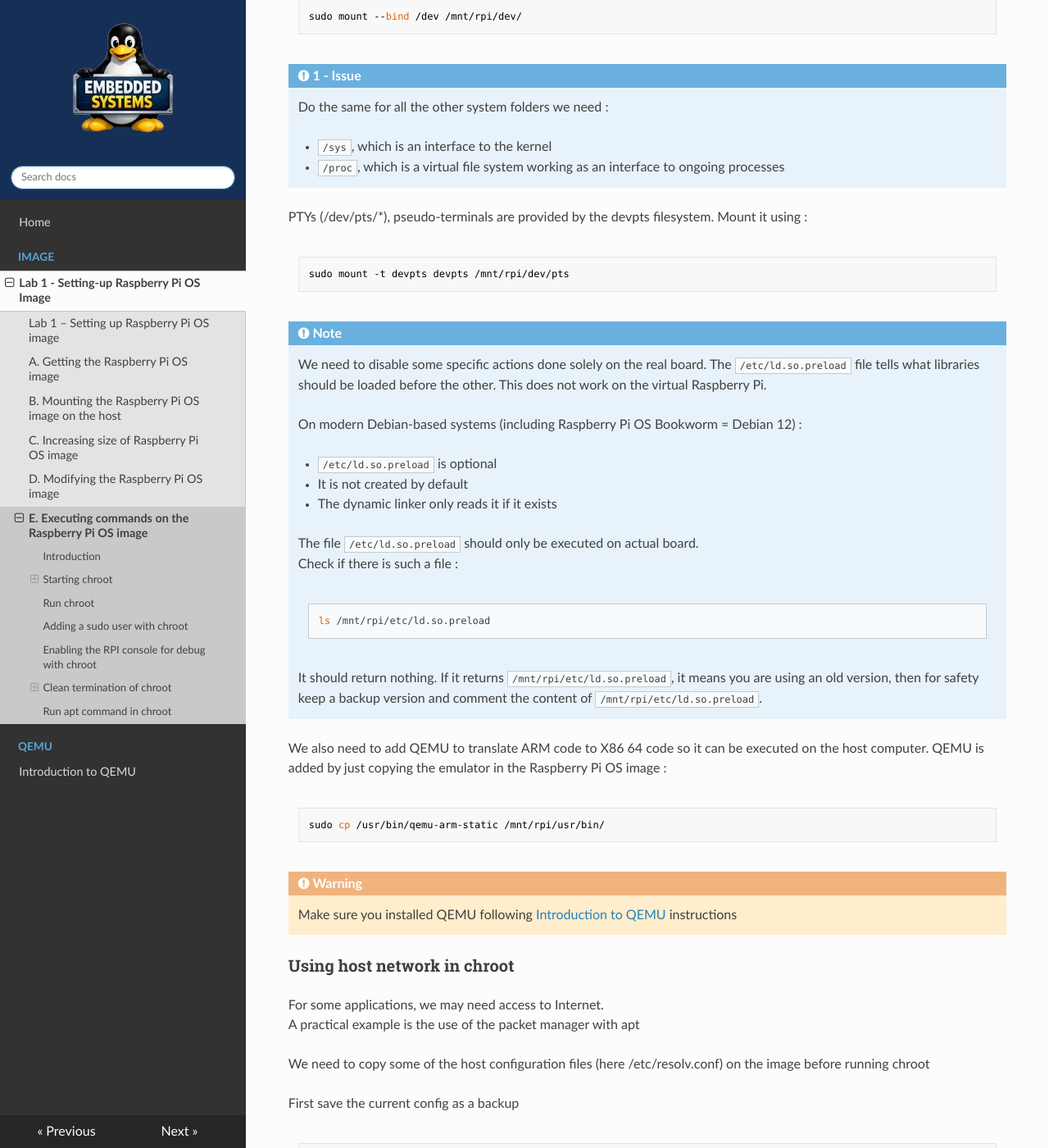
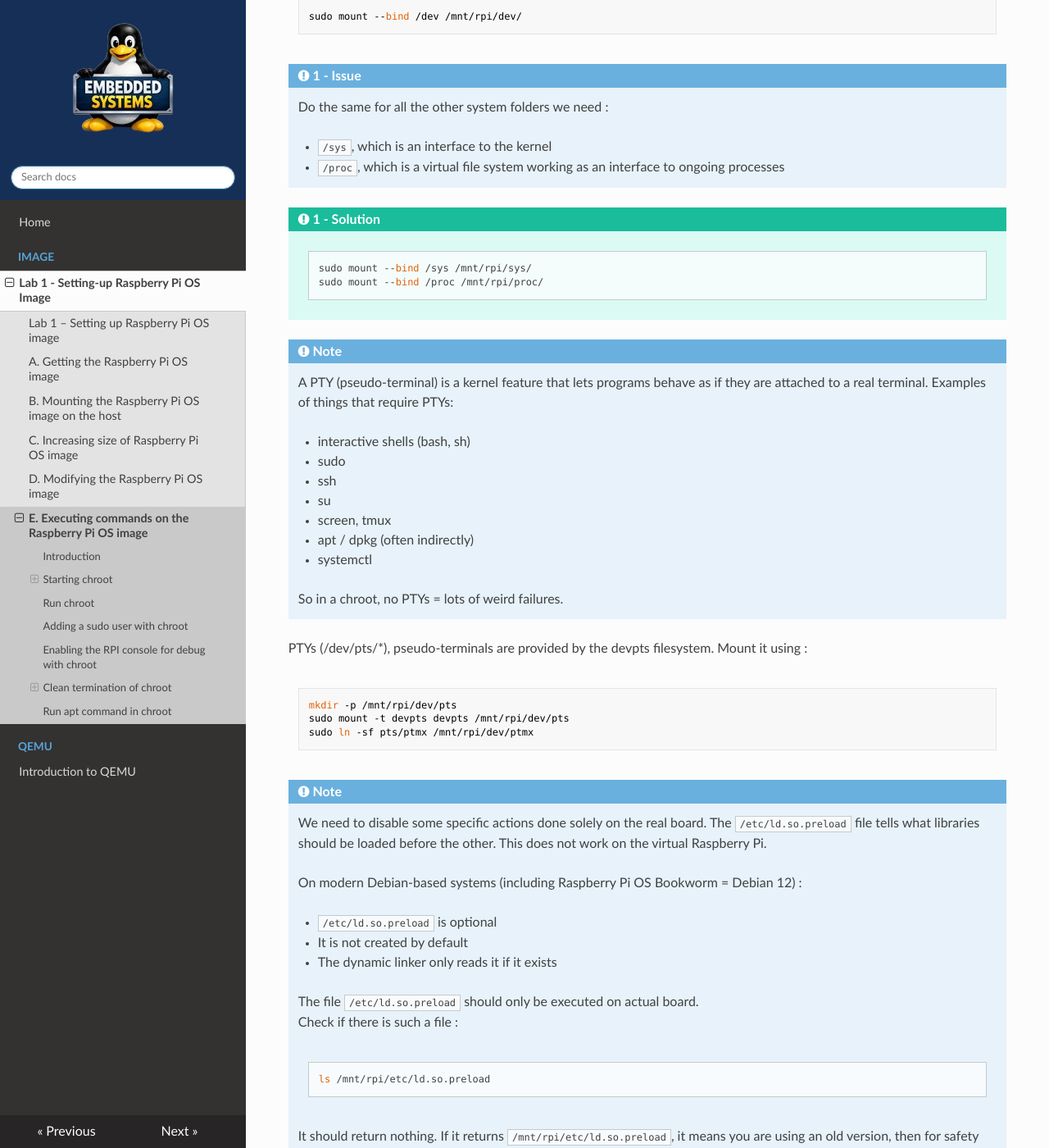
Before and after one commit to tlefloch/emb-sys, an MkDocs documentation site: the page built from docs/image/tp1/executing.md, in a window 1280 px wide and 1400 px high, scrolled down 1119 px. Shown: the whole window at 82% size. Built offline with MkDocs 1.6.1, drawn with Linux system fonts in a browser that asks for light colours; nearby versions of some CDN libraries; some of the changed text lies outside the part shown.

Commit message:
show solutions

````diff
--- a/docs/image/tp1/executing.md
+++ b/docs/image/tp1/executing.md
@@ -53,16 +53,32 @@ sudo mount --bind /dev /mnt/rpi/dev/
     - `/sys`, which is an interface to the kernel
     - `/proc`, which is a virtual file system working as an interface to ongoing processes
 
-<!-- !!! Tip "1 - Solution"
+!!! Tip "1 - Solution"
 
     ```bash
     sudo mount --bind /sys /mnt/rpi/sys/
     sudo mount --bind /proc /mnt/rpi/proc/
-    ``` -->
+    ```
+
+!!! Note
+    A PTY (pseudo-terminal) is a kernel feature that lets programs behave as if they are attached to a real terminal.
+    Examples of things that require PTYs:
+
+    - interactive shells (bash, sh)
+    - sudo
+    - ssh
+    - su
+    - screen, tmux
+    - apt / dpkg (often indirectly)
+    - systemctl
+
+    So in a chroot, no PTYs = lots of weird failures.
 
 PTYs (/dev/pts/*), pseudo-terminals are provided by the devpts filesystem. Mount it using :
 ```bash
+mkdir -p /mnt/rpi/dev/pts
 sudo mount -t devpts devpts /mnt/rpi/dev/pts
+sudo ln -sf pts/ptmx /mnt/rpi/dev/ptmx
 ```
 
 !!! Note
@@ -138,6 +154,7 @@ sudo mount --bind /dev /mnt/rpi/dev/
 sudo mount --bind /sys /mnt/rpi/sys/
 sudo mount --bind /proc /mnt/rpi/proc/
 sudo mount -t devpts devpts /mnt/rpi/dev/pts
+sudo ln -sf pts/ptmx /mnt/rpi/dev/ptmx
 sudo cp /usr/bin/qemu-arm-static /mnt/rpi/usr/bin/
 sudo cp /mnt/rpi/etc/resolv.conf /mnt/rpi/etc/resolv.conf.bck
 sudo cp /etc/resolv.conf /mnt/rpi/etc/resolv.conf
````
